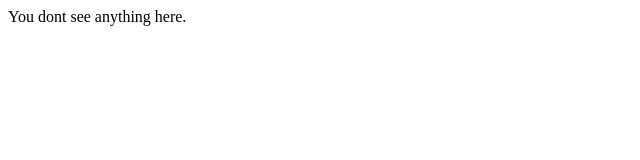
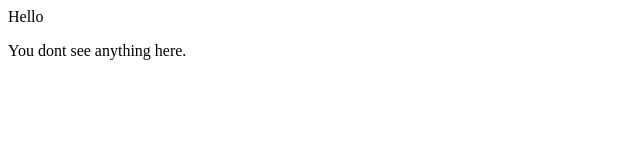
Before and after one commit to adityar-r/bw-space.github.io, a plain HTML site: page index.html in a window 1280 px wide. Shown: the whole page, without its empty margins (0-640 px from the left). Drawn offline with Linux system fonts and the light colour scheme.

Commit message:
changed style

```diff
--- a/index.html
+++ b/index.html
@@ -2,7 +2,9 @@
     <head>
         <title>Well, there you see...</title>
     </head>
+
     <body>
+        <p>Hello<br></p>
         You dont see anything here.
     </body>
 </html>
--- a/style.css
+++ b/style.css
@@ -0,0 +1,3 @@
+p{
+    color:blue;
+}
```
